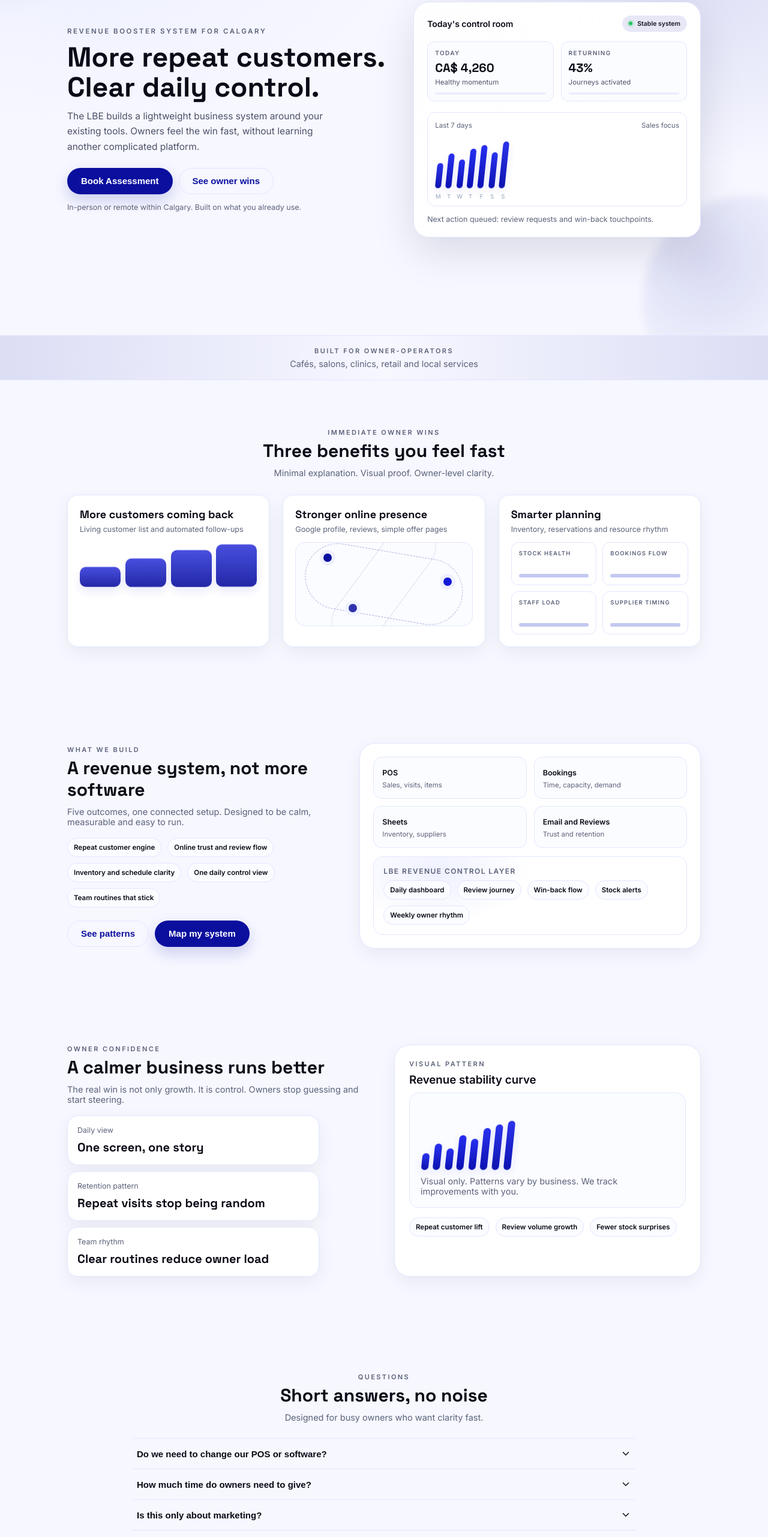
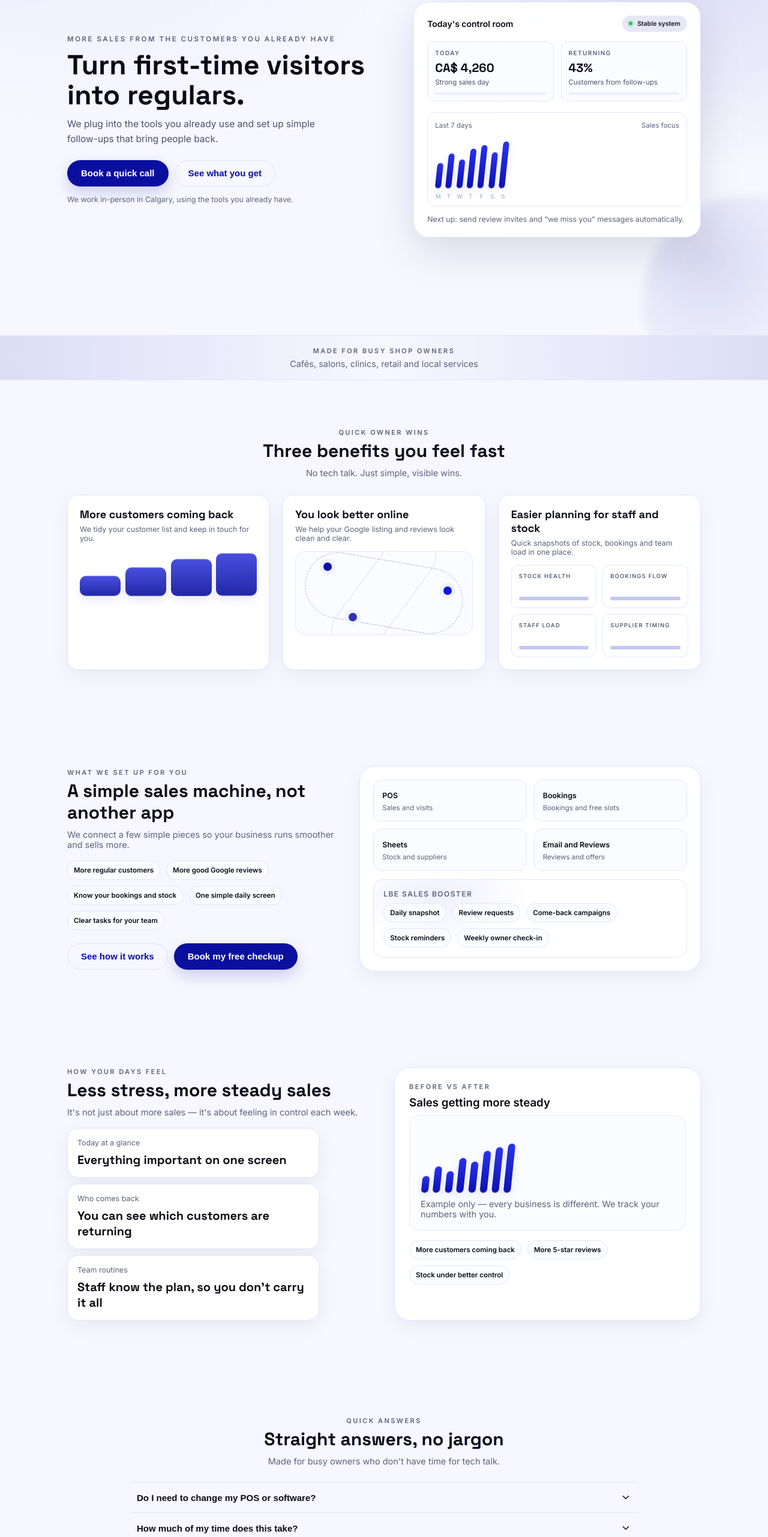
Before and after one commit to rbayramo/5the-lbe-landing, a React (Vite) app: page / in a window 1280 px wide. Shown: the part 234-2797 px from the top of the page at 60% size. Built offline with nearby package versions, Linux system fonts and the light colour scheme.

Commit message:
simple language 1

```diff
--- a/src/App.jsx
+++ b/src/App.jsx
@@ -2,7 +2,7 @@ import { useEffect, useMemo, useRef, useState } from "react";
 
 const NAV_ITEMS = [
   { id: "wins", label: "Wins" },
-  { id: "system", label: "System" },
+  { id: "system", label: "How it works" },
   { id: "results", label: "Results" },
   { id: "contact", label: "Assessment" },
   { id: "faq", label: "FAQ" }
@@ -10,20 +10,20 @@ const NAV_ITEMS = [
 
 const FAQ_ITEMS = [
   {
-    q: "Do we need to change our POS or software?",
-    a: "Usually no. The goal is to boost revenue using what you already have. If a small tool change clearly helps, we explain the cost and the gain before anything is touched."
+    q: "Do I need to change my POS or software?",
+    a: "No. We start with what you already use and only suggest a change if it clearly helps you make more sales."
   },
   {
-    q: "How much time do owners need to give?",
-    a: "A short assessment session, then two lightweight check-ins. We build the system in a way that does not interrupt your daily service."
+    q: "How much of my time does this take?",
+    a: "We need one short call and a couple of quick check-ins — you keep running the shop while we build."
   },
   {
-    q: "Is this only about marketing?",
-    a: "No. The LBE focuses on repeat customers, online presence, resource planning and one clear daily view. Marketing is only one part of the system."
+    q: "Is this just marketing?",
+    a: "No. We help with repeat customers, reviews, stock and planning — marketing is just one piece."
   },
   {
-    q: "What if our data is messy?",
-    a: "That is normal. We start with cleanup and a simple structure so your dashboards and follow-ups are reliable."
+    q: "What if our customer list is a mess?",
+    a: "That’s normal. We clean up your list as part of the setup so everything starts from a fresh base."
   }
 ];
 
@@ -211,13 +211,12 @@ export default function App() {
 
         <div className="container hero-grid">
           <div>
-            <div className="hero-eyebrow">Revenue Booster System for Calgary</div>
+            <div className="hero-eyebrow">More sales from the customers you already have</div>
             <h1 className="hero-title">
-              More repeat customers. Clear daily control.
+              Turn first-time visitors into regulars.
             </h1>
             <p className="hero-sub">
-              The LBE builds a lightweight business system around your existing tools.
-              Owners feel the win fast, without learning another complicated platform.
+              We plug into the tools you already use and set up simple follow-ups that bring people back.
             </p>
 
             <div className="hero-cta">
@@ -226,19 +225,19 @@ export default function App() {
                 type="button"
                 onClick={() => scrollTo("contact")}
               >
-                Book Assessment
+                Book a quick call
               </button>
               <button
                 className="btn btn-ghost"
                 type="button"
                 onClick={() => scrollTo("wins")}
               >
-                See owner wins
+                See what you get
               </button>
             </div>
 
             <div className="hero-trust">
-              In-person or remote within Calgary. Built on what you already use.
+              We work in-person in Calgary, using the tools you already have.
             </div>
           </div>
 
@@ -256,7 +255,7 @@ export default function App() {
                 <div className="os-kpi">
                   <div className="os-kpi-label">today</div>
                   <div className="os-kpi-value">CA$ 4,260</div>
-                  <div className="os-kpi-sub">Healthy momentum</div>
+                  <div className="os-kpi-sub">Strong sales day</div>
                   <div className="os-progress">
                     <span className="os-progress-fill" />
                   </div>
@@ -264,7 +263,7 @@ export default function App() {
                 <div className="os-kpi">
                   <div className="os-kpi-label">returning</div>
                   <div className="os-kpi-value">43%</div>
-                  <div className="os-kpi-sub">Journeys activated</div>
+                  <div className="os-kpi-sub">Customers from follow-ups</div>
                   <div className="os-progress">
                     <span className="os-progress-fill" />
                   </div>
@@ -291,7 +290,7 @@ export default function App() {
               </div>
 
               <div className="hero-trust" style={{ marginTop: 14 }}>
-                Next action queued: review requests and win-back touchpoints.
+                Next up: send review invites and “we miss you” messages automatically.
               </div>
             </div>
           </div>
@@ -302,7 +301,7 @@ export default function App() {
       <div className="band">
         <div className="container" style={{ paddingTop: 18, paddingBottom: 18 }}>
           <div className="center">
-            <div className="eyebrow">Built for owner-operators</div>
+            <div className="eyebrow">Made for busy shop owners</div>
             <div className="section-sub" style={{ marginTop: 6 }}>
               Cafés, salons, clinics, retail and local services
             </div>
@@ -314,15 +313,17 @@ export default function App() {
       <section id="wins" className="section">
         <div className="container">
           <div className="center">
-            <div className="eyebrow">Immediate owner wins</div>
+            <div className="eyebrow">Quick owner wins</div>
             <h2 className="section-title">Three benefits you feel fast</h2>
-            <div className="section-sub">Minimal explanation. Visual proof. Owner-level clarity.</div>
+            <div className="section-sub">
+              No tech talk. Just simple, visible wins.
+            </div>
           </div>
 
           <div className="wins-rail" style={{ marginTop: 28 }}>
             <div className="win-block">
               <h3 className="win-title">More customers coming back</h3>
-              <p className="win-mini">Living customer list and automated follow-ups</p>
+              <p className="win-mini">We tidy your customer list and keep in touch for you.</p>
               <div className="micro-bars">
                 <span className="micro-bar" style={{ height: 32 }} />
                 <span className="micro-bar" style={{ height: 46 }} />
@@ -332,8 +333,8 @@ export default function App() {
             </div>
 
             <div className="win-block">
-              <h3 className="win-title">Stronger online presence</h3>
-              <p className="win-mini">Google profile, reviews, simple offer pages</p>
+              <h3 className="win-title">You look better online</h3>
+              <p className="win-mini">We help your Google listing and reviews look clean and clear.</p>
               <div className="orbit">
                 <span className="orbit-ring" />
                 <span className="orbit-ring r2" />
@@ -344,8 +345,8 @@ export default function App() {
             </div>
 
             <div className="win-block">
-              <h3 className="win-title">Smarter planning</h3>
-              <p className="win-mini">Inventory, reservations and resource rhythm</p>
+              <h3 className="win-title">Easier planning for staff and stock</h3>
+              <p className="win-mini">Quick snapshots of stock, bookings and team load in one place.</p>
               <div className="plan-grid">
                 <div className="plan-cell">
                   <span className="plan-chip">Stock health</span>
@@ -373,18 +374,18 @@ export default function App() {
       <section id="system" className="section">
         <div className="container system-map">
           <div>
-            <div className="eyebrow">What we build</div>
-            <h2 className="section-title">A revenue system, not more software</h2>
+            <div className="eyebrow">What we set up for you</div>
+            <h2 className="section-title">A simple sales machine, not another app</h2>
             <div className="section-sub">
-              Five outcomes, one connected setup. Designed to be calm, measurable and easy to run.
+              We connect a few simple pieces so your business runs smoother and sells more.
             </div>
 
             <div style={{ marginTop: 18, display: "flex", flexWrap: "wrap", gap: 10 }}>
-              <span className="core-pill">Repeat customer engine</span>
-              <span className="core-pill">Online trust and review flow</span>
-              <span className="core-pill">Inventory and schedule clarity</span>
-              <span className="core-pill">One daily control view</span>
-              <span className="core-pill">Team routines that stick</span>
+              <span className="core-pill">More regular customers</span>
+              <span className="core-pill">More good Google reviews</span>
+              <span className="core-pill">Know your bookings and stock</span>
+              <span className="core-pill">One simple daily screen</span>
+              <span className="core-pill">Clear tasks for your team</span>
             </div>
 
             <div className="hero-cta">
@@ -393,14 +394,14 @@ export default function App() {
                 type="button"
                 onClick={() => scrollTo("results")}
               >
-                See patterns
+                See how it works
               </button>
               <button
                 className="btn btn-primary"
                 type="button"
                 onClick={() => scrollTo("contact")}
               >
-                Map my system
+                Book my free checkup
               </button>
             </div>
           </div>
@@ -409,30 +410,30 @@ export default function App() {
             <div className="map-nodes">
               <div className="map-node">
                 <strong>POS</strong><br />
-                <span>Sales, visits, items</span>
+                <span>Sales and visits</span>
               </div>
               <div className="map-node">
                 <strong>Bookings</strong><br />
-                <span>Time, capacity, demand</span>
+                <span>Bookings and free slots</span>
               </div>
               <div className="map-node">
                 <strong>Sheets</strong><br />
-                <span>Inventory, suppliers</span>
+                <span>Stock and suppliers</span>
               </div>
               <div className="map-node">
                 <strong>Email and Reviews</strong><br />
-                <span>Trust and retention</span>
+                <span>Reviews and offers</span>
               </div>
             </div>
 
             <div className="map-core">
-              <div className="map-core-title">LBE Revenue Control Layer</div>
+              <div className="map-core-title">LBE Sales Booster</div>
               <div className="map-core-bars">
-                <span className="core-pill">Daily dashboard</span>
-                <span className="core-pill">Review journey</span>
-                <span className="core-pill">Win-back flow</span>
-                <span className="core-pill">Stock alerts</span>
-                <span className="core-pill">Weekly owner rhythm</span>
+                <span className="core-pill">Daily snapshot</span>
+                <span className="core-pill">Review requests</span>
+                <span className="core-pill">Come-back campaigns</span>
+                <span className="core-pill">Stock reminders</span>
+                <span className="core-pill">Weekly owner check-in</span>
               </div>
             </div>
           </div>
@@ -443,38 +444,38 @@ export default function App() {
       <section id="results" className="section">
         <div className="container results-row">
           <div>
-            <div className="eyebrow">Owner confidence</div>
-            <h2 className="section-title">A calmer business runs better</h2>
+            <div className="eyebrow">How your days feel</div>
+            <h2 className="section-title">Less stress, more steady sales</h2>
             <div className="section-sub">
-              The real win is not only growth. It is control. Owners stop guessing and start steering.
+              It&apos;s not just about more sales — it&apos;s about feeling in control each week.
             </div>
 
             <div style={{ marginTop: 18, display: "grid", gap: 10, maxWidth: 420 }}>
               <div className="win-block" style={{ padding: 16 }}>
-                <div className="win-mini" style={{ marginBottom: 8 }}>Daily view</div>
+                <div className="win-mini" style={{ marginBottom: 8 }}>Today at a glance</div>
                 <strong style={{ fontSize: 20, fontFamily: "var(--font-heading)" }}>
-                  One screen, one story
+                  Everything important on one screen
                 </strong>
               </div>
               <div className="win-block" style={{ padding: 16 }}>
-                <div className="win-mini" style={{ marginBottom: 8 }}>Retention pattern</div>
+                <div className="win-mini" style={{ marginBottom: 8 }}>Who comes back</div>
                 <strong style={{ fontSize: 20, fontFamily: "var(--font-heading)" }}>
-                  Repeat visits stop being random
+                  You can see which customers are returning
                 </strong>
               </div>
               <div className="win-block" style={{ padding: 16 }}>
-                <div className="win-mini" style={{ marginBottom: 8 }}>Team rhythm</div>
+                <div className="win-mini" style={{ marginBottom: 8 }}>Team routines</div>
                 <strong style={{ fontSize: 20, fontFamily: "var(--font-heading)" }}>
-                  Clear routines reduce owner load
+                  Staff know the plan, so you don&apos;t carry it all
                 </strong>
               </div>
             </div>
           </div>
 
           <div className="result-visual">
-            <div className="eyebrow">Visual pattern</div>
+            <div className="eyebrow">Before vs after</div>
             <h3 style={{ marginTop: 8, marginBottom: 10 }}>
-              Revenue stability curve
+              Sales getting more steady
             </h3>
 
             <div
@@ -496,14 +497,14 @@ export default function App() {
                 <span className="os-bar" style={{ height: 82, width: 12 }} />
               </div>
               <div className="section-sub" style={{ marginTop: 10 }}>
-                Visual only. Patterns vary by business. We track improvements with you.
+                Example only — every business is different. We track your numbers with you.
               </div>
             </div>
 
             <div style={{ marginTop: 16, display: "flex", flexWrap: "wrap", gap: 10 }}>
-              <span className="core-pill">Repeat customer lift</span>
-              <span className="core-pill">Review volume growth</span>
-              <span className="core-pill">Fewer stock surprises</span>
+              <span className="core-pill">More customers coming back</span>
+              <span className="core-pill">More 5-star reviews</span>
+              <span className="core-pill">Stock under better control</span>
             </div>
           </div>
         </div>
@@ -513,10 +514,10 @@ export default function App() {
       <section id="faq" className="section">
         <div className="container" style={{ maxWidth: 900 }}>
           <div className="center">
-            <div className="eyebrow">Questions</div>
-            <h2 className="section-title">Short answers, no noise</h2>
+            <div className="eyebrow">Quick answers</div>
+            <h2 className="section-title">Straight answers, no jargon</h2>
             <div className="section-sub">
-              Designed for busy owners who want clarity fast.
+              Made for busy owners who don&apos;t have time for tech talk.
             </div>
           </div>
 
@@ -584,21 +585,20 @@ export default function App() {
           <div className="contact-shell">
             <div className="contact-grid">
               <div>
-                <div className="eyebrow">System assessment</div>
-                <h2 className="section-title">We map your revenue system</h2>
+                <div className="eyebrow">Free sales checkup</div>
+                <h2 className="section-title">Let&apos;s see what we can fix in 2 weeks</h2>
                 <div className="section-sub">
-                  Short assessment. Clear scope. A simple plan focused on repeat customers,
-                  online trust, planning clarity and one daily control view.
+                  One short form and a quick chat. You get a clear plan to bring customers back more often and lift sales.
                 </div>
 
                 <div style={{ marginTop: 18, display: "grid", gap: 10 }}>
                   <div className="win-block" style={{ padding: 16 }}>
-                    <strong>Owner-first outcome mapping</strong>
-                    <div className="win-mini">We start from your weekly pain, not software features.</div>
+                    <strong>Start with your biggest headache</strong>
+                    <div className="win-mini">You tell us what hurts each week — we design around that.</div>
                   </div>
                   <div className="win-block" style={{ padding: 16 }}>
-                    <strong>Built around your tools</strong>
-                    <div className="win-mini">POS, bookings, sheets, email, reviews.</div>
+                    <strong>Use what you already have</strong>
+                    <div className="win-mini">We plug into your POS, bookings, spreadsheets, email and Google reviews.</div>
                   </div>
                 </div>
               </div>
@@ -631,7 +631,7 @@ export default function App() {
                   </div>
 
                   <button className="btn btn-primary" type="submit" style={{ width: "100%", marginTop: 6 }}>
-                    Book my assessment
+                    Book my free checkup
                   </button>
 
                   <div style={{ display: "flex", justifyContent: "space-between", gap: 10, marginTop: 8, flexWrap: "wrap" }}>
@@ -639,7 +639,7 @@ export default function App() {
                       Prefer to call? +1 (587) 718-5627
                     </span>
                     <span className="section-sub" style={{ fontSize: 12.5, marginTop: 0 }}>
-                      Typical response within 1 business day
+                      We usually reply within one business day
                     </span>
                   </div>
                 </form>
```
